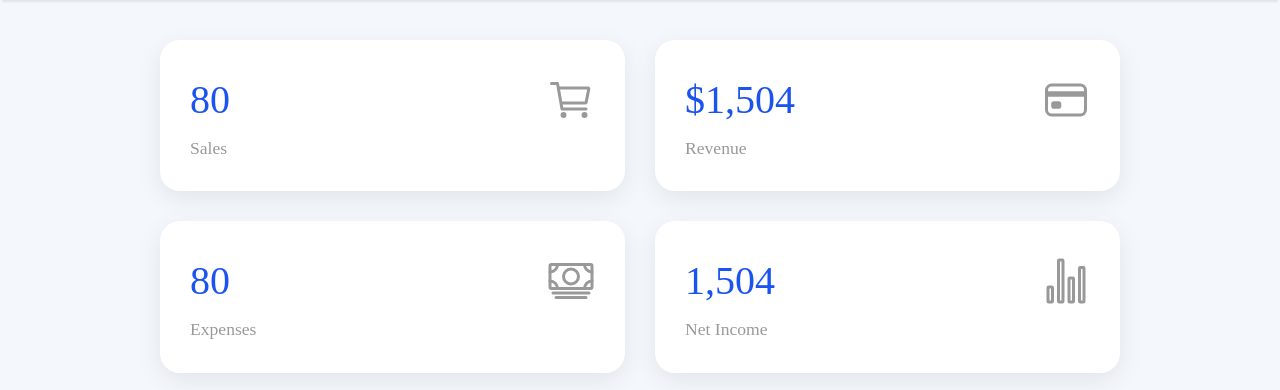
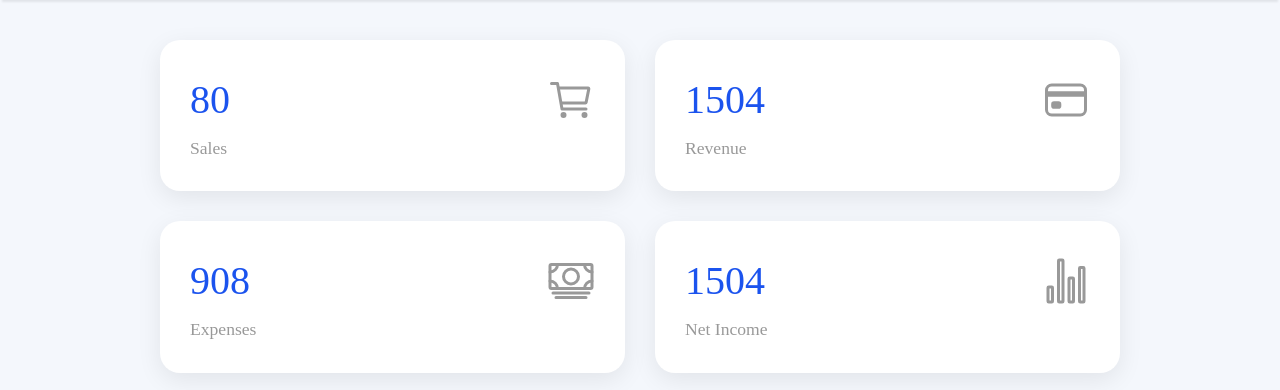
Before and after one commit to 0x0000017/accsys, a Django app: page /dashboard in a window 1280 px wide. Shown: the part 60-450 px from the top of the page. Run offline with Django 4.2, Linux system fonts and the light colour scheme; some libraries are stand-ins or nearby versions; some web fonts are replaced.

Commit message:
minor ui update
*added animations on dashboard
*added profile base

```diff
--- /dev/null
+++ b/Main/static/main/styles/profile.css
@@ -0,0 +1,13 @@
+.profileCardBox
+{
+    background: var(--white);
+    padding: 30px;
+    border-radius: 20px;
+    box-shadow: 0 7px 25px 0px rgba(0, 0, 0, 0.08);
+}
+.profileCardBox h2
+{
+    font-weight: 600;
+    font-family: Metropolis;
+    color: var(--blue);
+}
--- a/templates/Main/Landing/dashboard.html
+++ b/templates/Main/Landing/dashboard.html
@@ -14,7 +14,7 @@
     </div> -->
     <div class="Scard">
         <div>
-            <div class="numbers">80</div>
+            <div  class="numbers" data-val="80">000</div>
             <div class="cardName">Sales</div>
         </div>
         <div class="iconBx">
@@ -24,7 +24,7 @@
 
     <div class="Scard">
         <div>
-            <div class="numbers">$1,504</div>
+            <div class="numbers" data-val="1504">000</div>
             <div class="cardName">Revenue</div>
         </div>
         <div class="iconBx">
@@ -34,7 +34,7 @@
 
     <div class="Scard">
         <div>
-            <div class="numbers">80</div>
+            <div class="numbers" data-val="908">000</div>
             <div class="cardName">Expenses</div>
         </div>
         <div class="iconBx">
@@ -44,7 +44,7 @@
 
     <div class="Scard">
         <div>
-            <div class="numbers">1,504</div>
+            <div class="numbers" data-val="1504">000</div>
             <div class="cardName">Net Income</div>
         </div>
         <div class="iconBx">
@@ -202,5 +202,23 @@
 <script src="https://cdn.jsdelivr.net/npm/chart.js@4.2.0/dist/chart.umd.min.js"></script>
 <script src="{% static 'main/scripts/dashboard/charts.js' %}"></script>
 
+<script type="text/javascript">
+    let valueDisplays = document.querySelectorAll(".numbers");
+    let interval = 50;
+    valueDisplays.forEach((valueDisplay) => {
+    let startValue = 0;
+    let endValue = parseInt(valueDisplay.getAttribute("data-val"));
+    let duration = Math.floor(interval / endValue);
+    let counter = setInterval(function () {
+    startValue += 1;
+    valueDisplay.textContent = startValue;
+    if (startValue == endValue) {
+      clearInterval(counter);
+    }
+  }, duration);
+});
+
+</script>
+
 
 {% endblock %}
--- a/templates/Main/Landing/mainLayout.html
+++ b/templates/Main/Landing/mainLayout.html
@@ -9,6 +9,8 @@
     <link rel="stylesheet" type="text/css" href="{%static 'main/styles/default.css'%}">
     <link rel="stylesheet" type="text/css" href="{%static 'main/styles/inventory.css'%}">
     <link rel="stylesheet" type="text/css" href="{%static 'main/styles/dashboard.css'%}">
+    <link rel="stylesheet" type="text/css" href="{%static 'main/styles/profile.css'%}">
+
 
 
 
```
Also changed, not shown: templates/Main/Landing/profile.html (+8 -1 lines).
